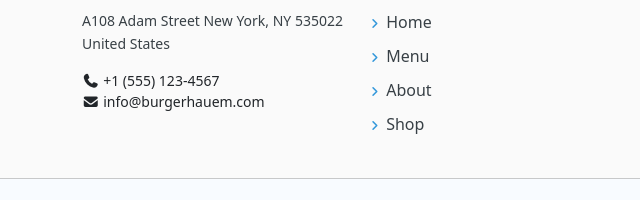
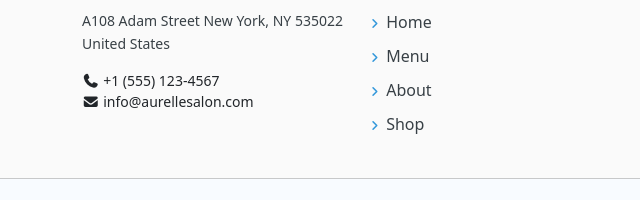
Before and after one commit to MasuMa6410/Beauty-Salon, a plain HTML site: page index.html in a window 1280 px wide. Shown: the part 3946-4146 px from the top of the page, 0-640 px from the left. Drawn offline with nearby package versions, Linux system fonts and the light colour scheme.

Commit message:
The name of salon corrected.

```diff
--- a/index.html
+++ b/index.html
@@ -381,7 +381,7 @@
             <div class="col-lg-3 col-md-6 col-sm-12">
               <h3>Aureller Salon</h3>
               <p class="description">A108 Adam Street New York, NY 535022 United States</p>
-              <p class="contact"><i class="fa-solid fa-phone mr-5"></i> +1 (555) 123-4567 <br><i class="fa-solid fa-envelope mr-5"></i> info@burgerhauem.com</p>
+              <p class="contact"><i class="fa-solid fa-phone mr-5"></i> +1 (555) 123-4567 <br><i class="fa-solid fa-envelope mr-5"></i> info@aurellesalon.com</p>
               </div>
             <div class="col-lg-3 col-md-6 col-sm-12">
               <h4>Useful Links</h4>
```
